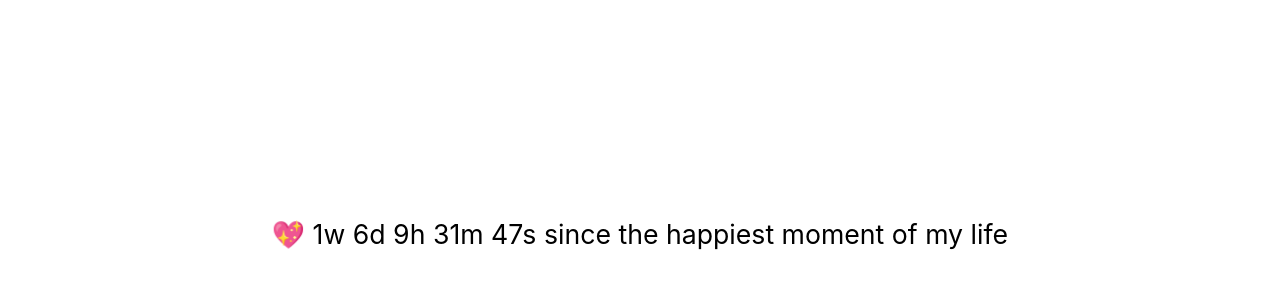
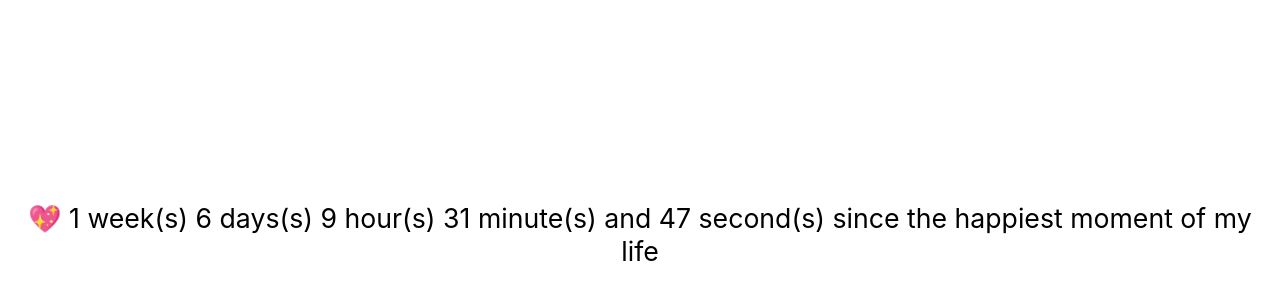
Before and after one commit to lincoln-lillie/lincoln-lillie.github.io, a plain HTML site: page index.html in a window 1280 px wide. Shown: the part 174-474 px from the top of the page. Drawn offline with Linux system fonts and the light colour scheme.

Commit message:
Update index.html

```diff
--- a/index.html
+++ b/index.html
@@ -33,10 +33,11 @@ let timer = setInterval(function() {
   let minutes = Math.floor((((d%604800000)%86400000)%3600000)/60000)
   let seconds = Math.floor(((((d%604800000)%86400000)%3600000)%60000)/1000)
   e.innerHTML = "💖 "
-    + weeks + "w "
-    + days + "d "
-    + hours + "h "
-    + minutes + "m " + seconds + "s "
+    + weeks + " week(s) "
+    + days + " days(s) "
+    + hours + " hour(s) "
+    + minutes + " minute(s) and "
+    + seconds + " second(s) "
     + " since the happiest moment of my life"
 }, 1000)
 </script>
```
